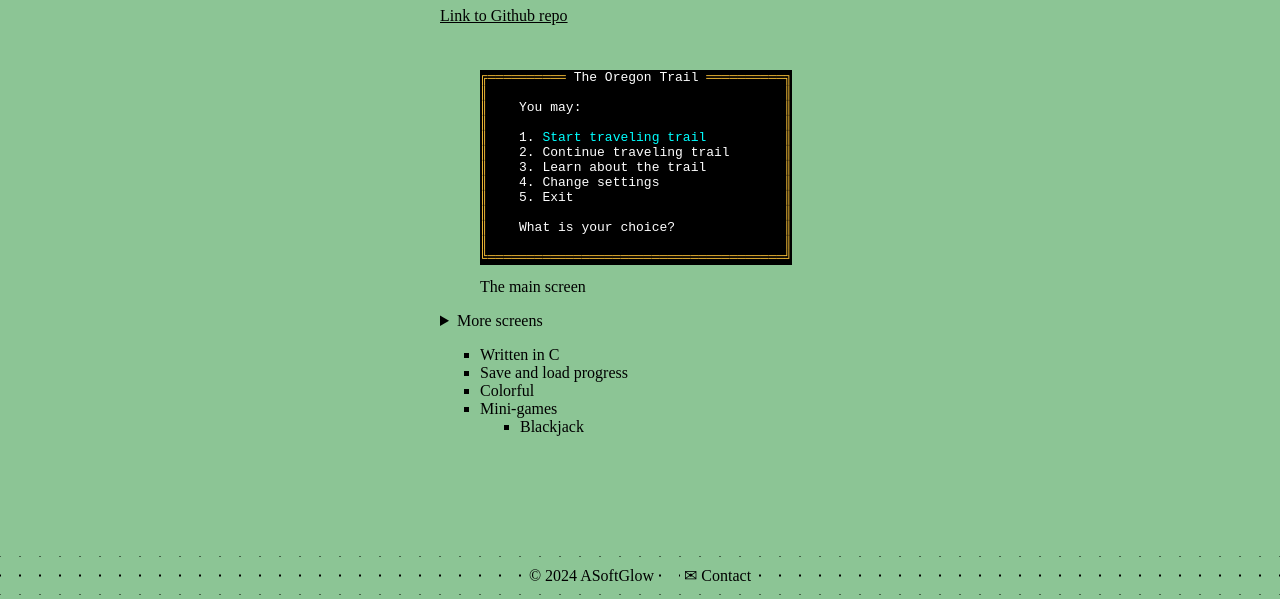
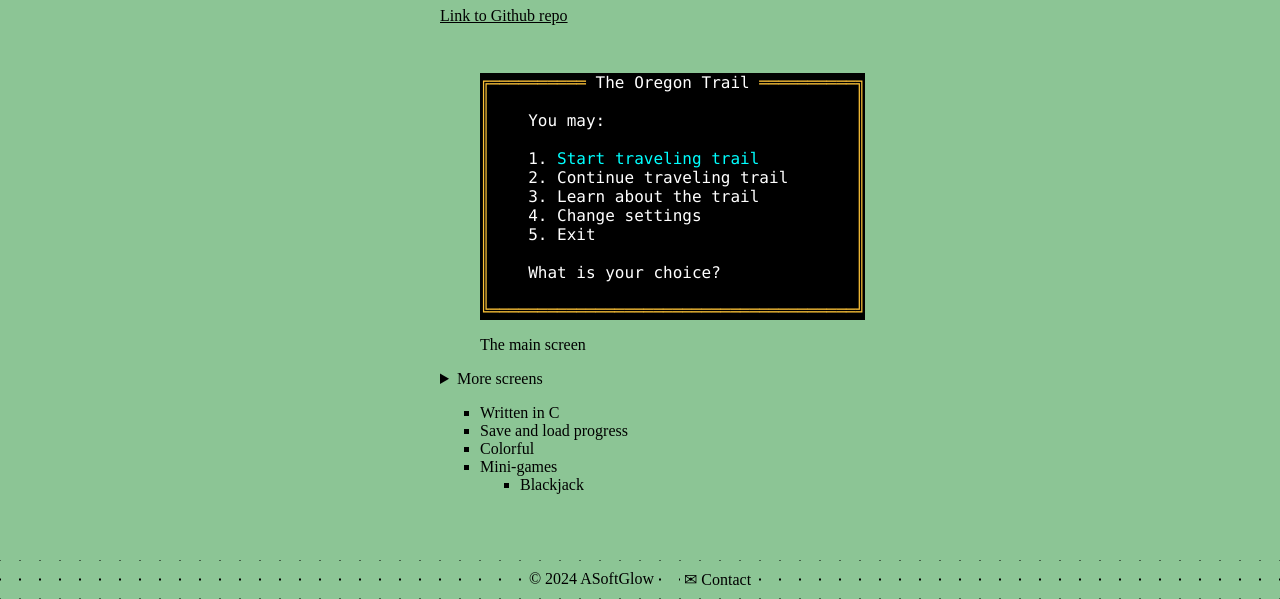
Before and after one commit to ASoftGlow/asoftglow.dev, an Eleventy site: page tot.html in a window 1280 px wide. Shown: the part 205-804 px from the top of the page. Built offline with nearby package versions, Linux system fonts and the light colour scheme; Eleventy itself is replaced by a stand-in of ours; files that its build step writes are made by us from their sources.

Commit message:
Attempt for better monospace font

```diff
--- a/passthrough/css/tui.css
+++ b/passthrough/css/tui.css
@@ -11,7 +11,7 @@
     --tui-bg: var(--tui-black);
     --tui-txt: var(--tui-white);
 
-    font-family: monospace;
+    font-family: Consolas, "Andale Mono WT", "Andale Mono", "Lucida Console", "Lucida Sans Typewriter", "DejaVu Sans Mono", "Bitstream Vera Sans Mono", "Liberation Mono", "Nimbus Mono L", Monaco, "Courier New", Courier, monospace;
     color: var(--tui-txt);
     background-color: var(--tui-bg);
     width: fit-content;
```
